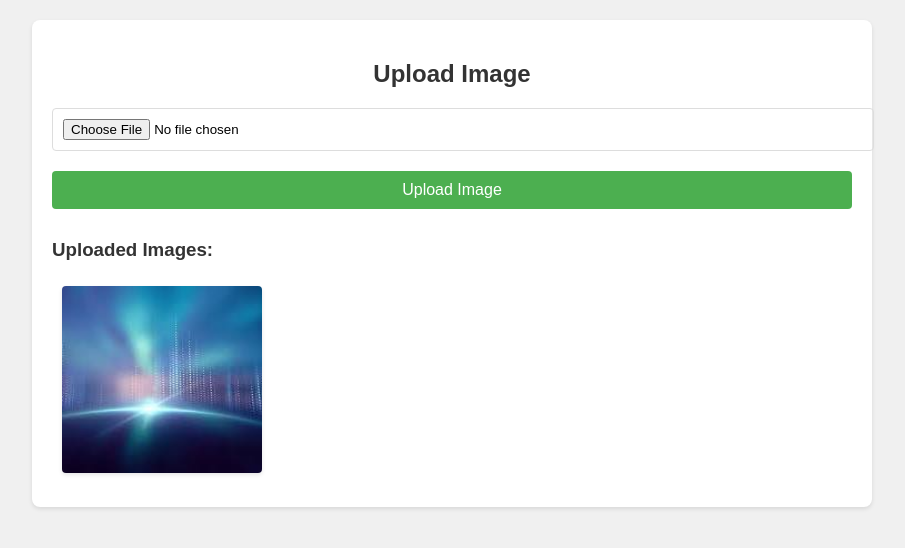
After one commit to agondigital-in/go, a PHP site: page / in a window 1280 px wide. The commit adds this page. Shown: the top 548 px of the page, without its empty margins (188-1093 px from the left). Run offline with PHP 8.4, Linux system fonts and the light colour scheme.

Commit message:
fix last

```diff
--- /dev/null
+++ b/index.php
@@ -0,0 +1,31 @@
+<!DOCTYPE html>
+<html lang="en">
+<head>
+    <meta charset="UTF-8">
+    <meta name="viewport" content="width=device-width, initial-scale=1.0">
+    <title>Image Upload</title>
+    <link rel="stylesheet" href="style.css">
+</head>
+<body>
+    <div class="container">
+        <h2>Upload Image</h2>
+        <form action="upload.php" method="post" enctype="multipart/form-data">
+            <div class="form-group">
+                <input type="file" name="image" accept="image/*" required>
+            </div>
+            <button type="submit" name="submit">Upload Image</button>
+        </form>
+        <div class="preview">
+            <?php
+            $files = glob("uploads/*.*");
+            if ($files) {
+                echo "<h3>Uploaded Images:</h3>";
+                foreach ($files as $file) {
+                    echo "<img src='$file' width='200'>";
+                }
+            }
+            ?>
+        </div>
+    </div>
+</body>
+</html>
--- /dev/null
+++ b/style.css
@@ -0,0 +1,62 @@
+body {
+    font-family: Arial, sans-serif;
+    margin: 0;
+    padding: 20px;
+    background-color: #f0f0f0;
+}
+
+.container {
+    max-width: 800px;
+    margin: 0 auto;
+    background-color: white;
+    padding: 20px;
+    border-radius: 8px;
+    box-shadow: 0 2px 4px rgba(0, 0, 0, 0.1);
+}
+
+h2 {
+    color: #333;
+    text-align: center;
+    margin-bottom: 20px;
+}
+
+.form-group {
+    margin-bottom: 20px;
+}
+
+input[type="file"] {
+    width: 100%;
+    padding: 10px;
+    border: 1px solid #ddd;
+    border-radius: 4px;
+}
+
+button {
+    background-color: #4CAF50;
+    color: white;
+    padding: 10px 20px;
+    border: none;
+    border-radius: 4px;
+    cursor: pointer;
+    width: 100%;
+    font-size: 16px;
+}
+
+button:hover {
+    background-color: #45a049;
+}
+
+.preview {
+    margin-top: 30px;
+}
+
+.preview h3 {
+    color: #333;
+    margin-bottom: 15px;
+}
+
+.preview img {
+    margin: 10px;
+    border-radius: 4px;
+    box-shadow: 0 2px 4px rgba(0, 0, 0, 0.1);
+}
```
Also changed, not shown: package.json (deleted, +0 -22 lines), upload.php (+46 -86 lines), upload_handler.php (deleted, +0 -83 lines), .htaccess (deleted), uploads/img_68d7bcaab56a26.83034978.jpg (added).
